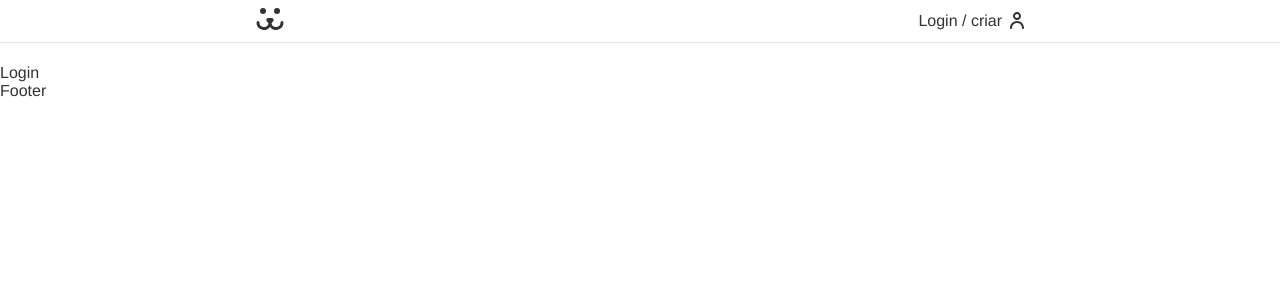
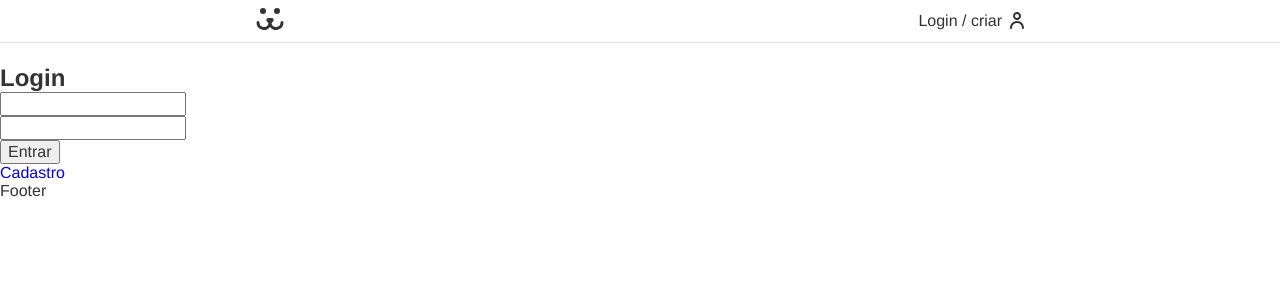
Before and after one commit to matheusmartins10/SocialMedia, a React (Create React App) app: page /login in a window 1280 px wide. Shown: the top 300 px of the page. Built offline with nearby package versions, Linux system fonts and the light colour scheme.

Commit message:
Login Routes

```diff
--- a/src/App.js
+++ b/src/App.js
@@ -16,7 +16,7 @@
       <Header />
       <Routes>
          <Route path="/" element={<Home/>} />
-         <Route path="/login" element={<Login />} />
+         <Route path="/login/*" element={<Login />} />
       </Routes>
       <Footer />
     </BrowserRouter>
--- a/src/components/Login/Login.js
+++ b/src/components/Login/Login.js
@@ -1,9 +1,21 @@
 import React from 'react'
+
+import { Routes, Route } from 'react-router-dom'
+
+import LoginCreate from './LoginCreate'
+import LoginForm from './LoginForm'
+import LoginPasswordReset from './LoginPasswordReset'
+import LoginPasswordLost from './LoginPasswordLost'
 
 const Login = () => {
     return (
         <div>
-            Login
+            <Routes>
+                <Route path="/" element={<LoginForm />} />
+                <Route path="/criar" element={<LoginCreate />} />
+                <Route path="/perdeu" element={<LoginPasswordLost />} />
+                <Route path="/resetar" element={ <LoginPasswordReset /> } />
+            </Routes>
         </div>
     )
 }
--- /dev/null
+++ b/src/components/Login/LoginCreate.js
@@ -0,0 +1,11 @@
+import React from 'react'
+
+const LoginCreate = () => {
+    return (
+        <div>
+            Criar
+        </div>
+    )
+}
+
+export default LoginCreate
--- /dev/null
+++ b/src/components/Login/LoginForm.js
@@ -0,0 +1,49 @@
+import React, {useState, useEffect} from 'react'
+
+import { Link } from 'react-router-dom'
+
+const LoginForm = () => {
+
+    const [username, setUsername] = useState('')
+    const [password, setPassword] = useState('')
+
+    const handleSubmit = (e) => {
+       e.preventDefault()
+
+       fetch('https://dogsapi.origamid.dev/json/jwt-auth/v1/token', {
+           method: 'POST',
+           headers: {
+               'Content-Type': 'application/json'
+           },
+           body: JSON.stringify({username, password})
+       }).then(response => {
+           console.log(response)
+           return response.json()
+       })
+       .then((json) => {
+           console.log(json)
+       })
+    }
+
+    return (
+        <section>
+            <h1>Login</h1>
+            <form onSubmit={handleSubmit} >
+                <input
+                type="text"
+                value={username}
+                onChange={(e) => setUsername(e.target.value)}
+                />
+                <input
+                type="text"
+                value={password}
+                onChange={(e) => setPassword(e.target.value)}
+                />
+                <button>Entrar</button>
+            </form>
+            <Link to="/login/criar" >Cadastro</Link>
+        </section>
+    )
+}
+
+export default LoginForm
--- /dev/null
+++ b/src/components/Login/LoginPasswordLost.js
@@ -0,0 +1,11 @@
+import React from 'react'
+
+const LoginPasswordLost = () => {
+    return (
+        <div>
+            Lost
+        </div>
+    )
+}
+
+export default LoginPasswordLost
--- /dev/null
+++ b/src/components/Login/LoginPasswordReset.js
@@ -0,0 +1,11 @@
+import React from 'react'
+
+const LoginPasswordReset = () => {
+    return (
+        <div>
+            Reset
+        </div>
+    )
+}
+
+export default LoginPasswordReset
```
